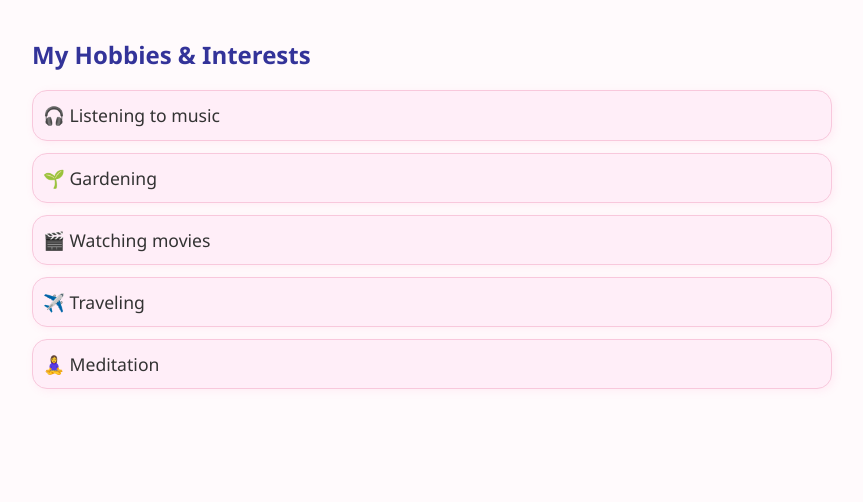
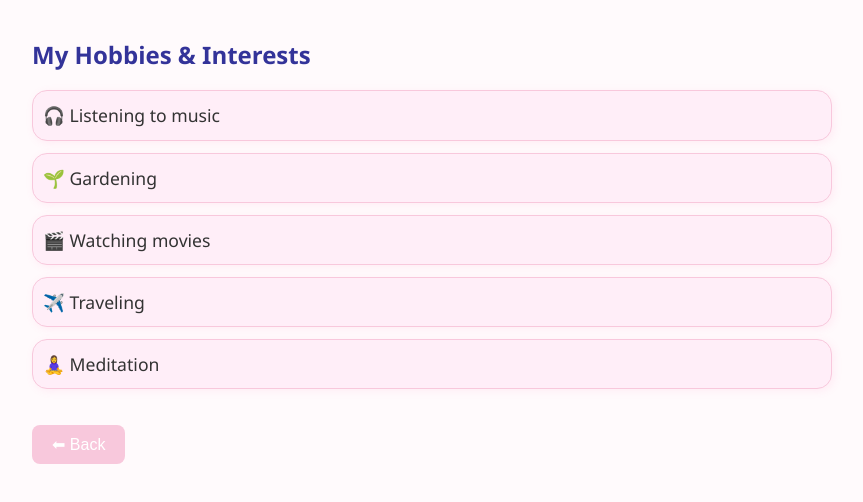
Before and after one commit to M-Maymyat/Assignment-M, a plain HTML site: page hobbies.html in a window 1280 px wide. Shown: the whole page, without its empty margins (208-1071 px from the left). Drawn offline with Linux system fonts and the light colour scheme.

Commit message:
hobbies.html

```diff
--- a/hobbies.html
+++ b/hobbies.html
@@ -4,6 +4,23 @@
   <meta charset="UTF-8">
   <link rel="stylesheet" href="style2.css">
   <title>My Hobbies</title>
+  <style>
+    .back-btn {
+      display: inline-block;
+      margin: 20px 0;
+      padding: 10px 20px;
+      background-color: #f8c8dc;
+      color: white;
+      font-size: 16px;
+      border: none;
+      border-radius: 8px;
+      cursor: pointer;
+      text-decoration: none;
+    }
+    .back-btn:hover {
+      background-color: #f8c8dc;
+    }
+  </style>
 </head>
 <body>
   <div class="container">
@@ -15,6 +32,9 @@
       <li>✈️ Traveling</li>
       <li>🧘‍♀️ Meditation</li>
     </ul>
+
+    <!-- Back Button -->
+    <button class="back-btn" onclick="history.back()">⬅ Back</button>
   </div>
 </body>
 </html>
```
